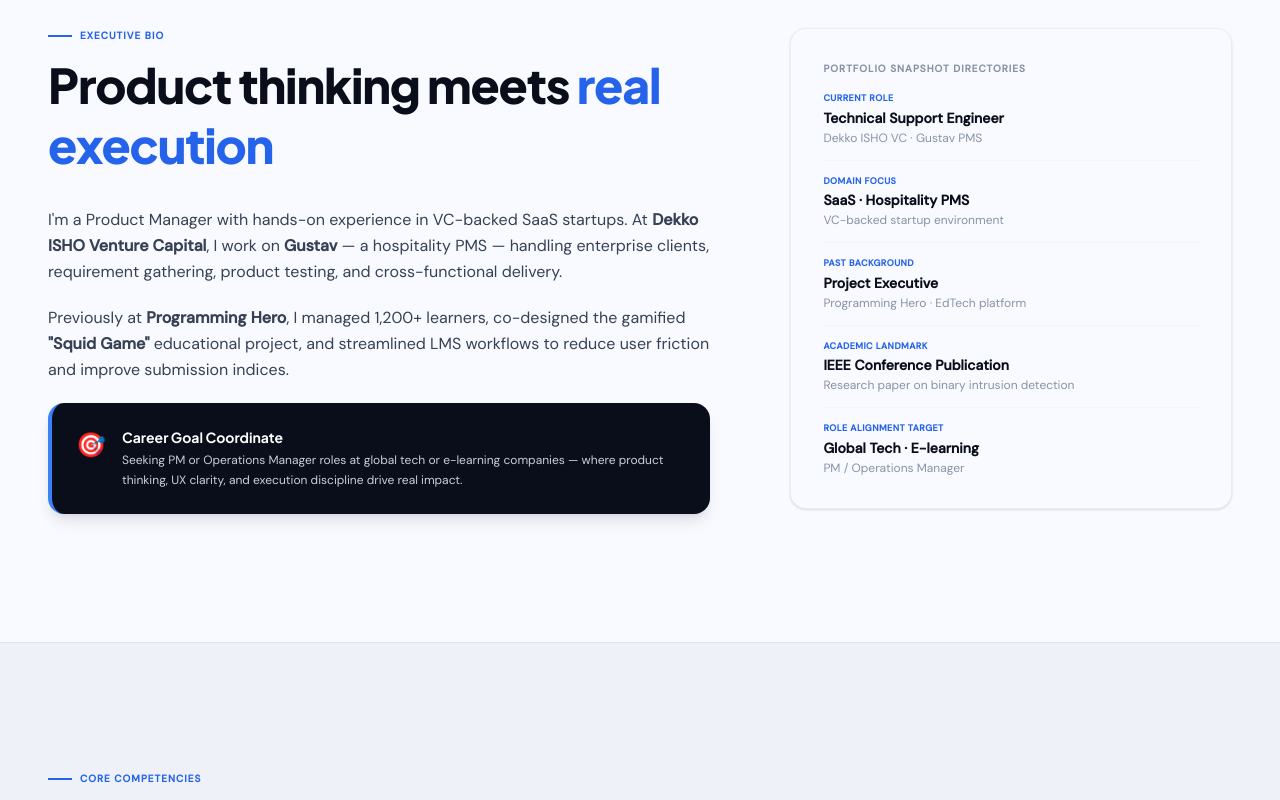
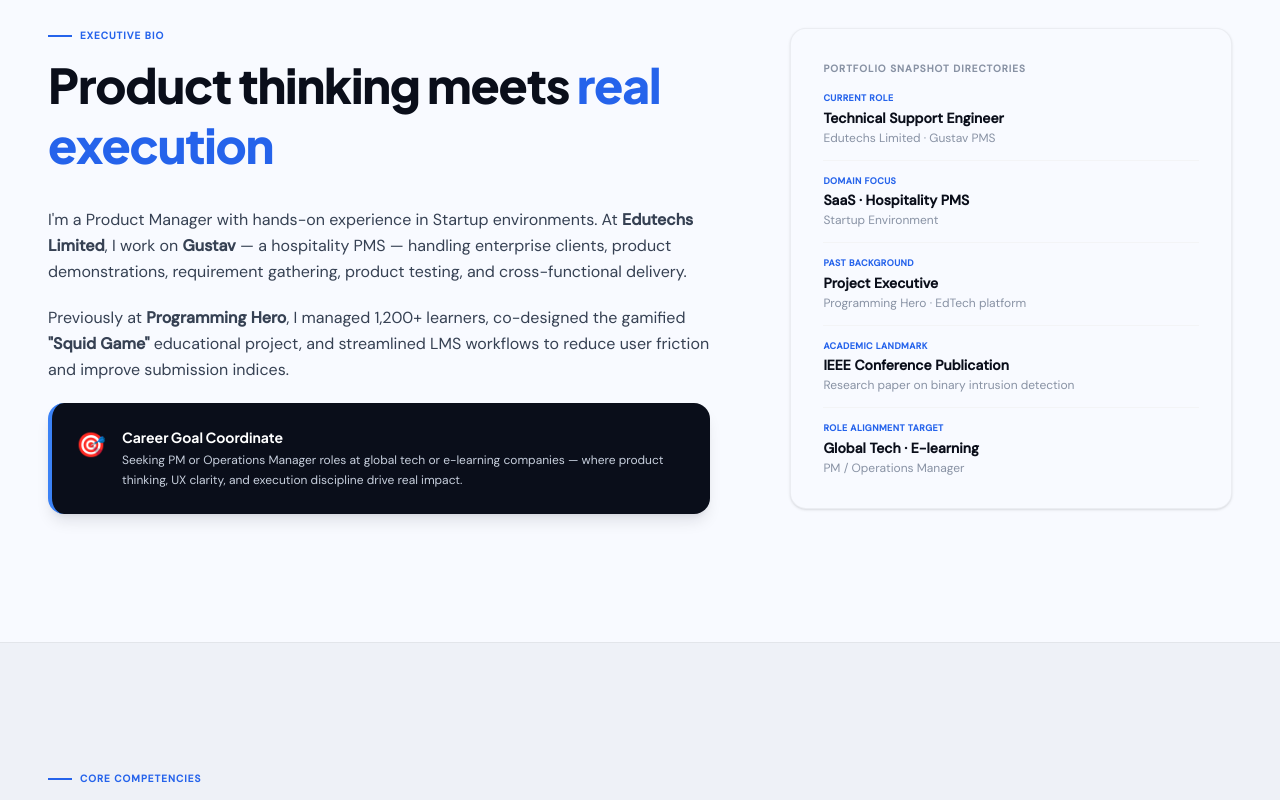
Before and after one commit to omarhasnain/omar-hasnain-mahmud-portfolio, a React (Vite) app: page / in a window 1280 px wide. Shown: the part 900-1700 px from the top of the page. Built offline with nearby package versions, Linux system fonts and the light colour scheme.

Commit message:
v1.0 information updated

```diff
--- a/src/App.tsx
+++ b/src/App.tsx
@@ -243,8 +243,8 @@
 
               <div className="space-y-5 text-sm sm:text-base text-gray-700 leading-relaxed font-normal">
                 <p>
-                  I'm a Product Manager with hands-on experience in VC-backed SaaS startups. At{" "}
-                  <strong>Dekko ISHO Venture Capital</strong>, I work on <strong>Gustav</strong> — a hospitality PMS — handling enterprise clients, requirement gathering, product testing, and cross-functional delivery.
+                  I'm a Product Manager with hands-on experience in Startup environments. At{" "}
+                  <strong>Edutechs Limited</strong>, I work on <strong>Gustav</strong> — a hospitality PMS — handling enterprise clients, product demonstrations, requirement gathering, product testing, and cross-functional delivery.
                 </p>
                 <p>
                   Previously at <strong>Programming Hero</strong>, I managed 1,200+ learners, co-designed the gamified{" "}
@@ -272,8 +272,8 @@
 
               <div className="divide-y divide-gray-100">
                 {[
-                  { label: "Current Role", val: "Technical Support Engineer", sub: "Dekko ISHO VC · Gustav PMS" },
-                  { label: "Domain focus", val: "SaaS · Hospitality PMS", sub: "VC-backed startup environment" },
+                  { label: "Current Role", val: "Technical Support Engineer", sub: "Edutechs Limited · Gustav PMS" },
+                  { label: "Domain focus", val: "SaaS · Hospitality PMS", sub: "Startup Environment" },
                   { label: "Past Background", val: "Project Executive", sub: "Programming Hero · EdTech platform" },
                   { label: "Academic Landmark", val: "IEEE Conference Publication", sub: "Research paper on binary intrusion detection" },
                   { label: "Role Alignment Target", val: "Global Tech · E-learning", sub: "PM / Operations Manager" },
--- a/src/data.ts
+++ b/src/data.ts
@@ -73,12 +73,12 @@
 export const EXPERIENCE: ExperienceItem[] = [
   {
     period: "Feb 2026 — July 2026",
-    company: "Dekko ISHO Venture Capital",
-    sub: "Gustav.club · Hospitality SaaS",
+    company: "Edutechs Limited",
+    sub: "Gustav PMS · Hospitality SaaS",
     role: "Technical Support Engineer",
     highlights: [
-      "Coordinate SaaS product delivery and feedback integration between dev teams, sales departments, and enterprise client accounts.",
-      "Act as product operations champion, gathering raw user requirements and turning them into clear product stories in Jira.",
+      "Coordinate digital product delivery and feedback integration between design teams, dev teams, sales departments, and enterprise client accounts.",
+      "Act as a product operations manager, gathering raw user requirements and turning them into clear product stories in Jira.",
       "Ensure end-to-end QA coverage by performing meticulous field testing on SaaS reservation, billing, and reporting engines.",
       "Coordinating customer success and account health for high-profile hospitality clients including Shopnil Shindhu, and Mermaid Beach Resort."
     ],
```
